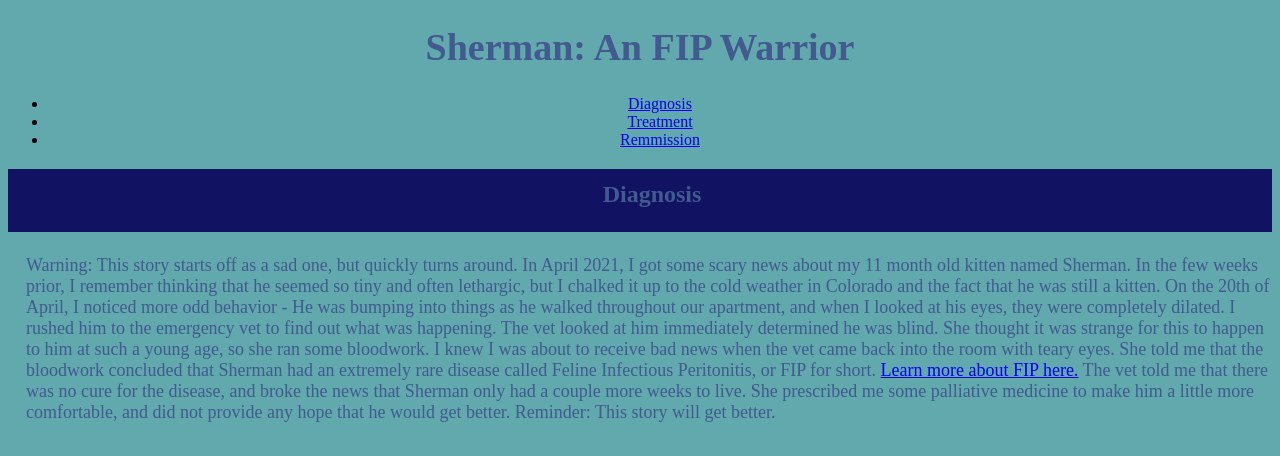
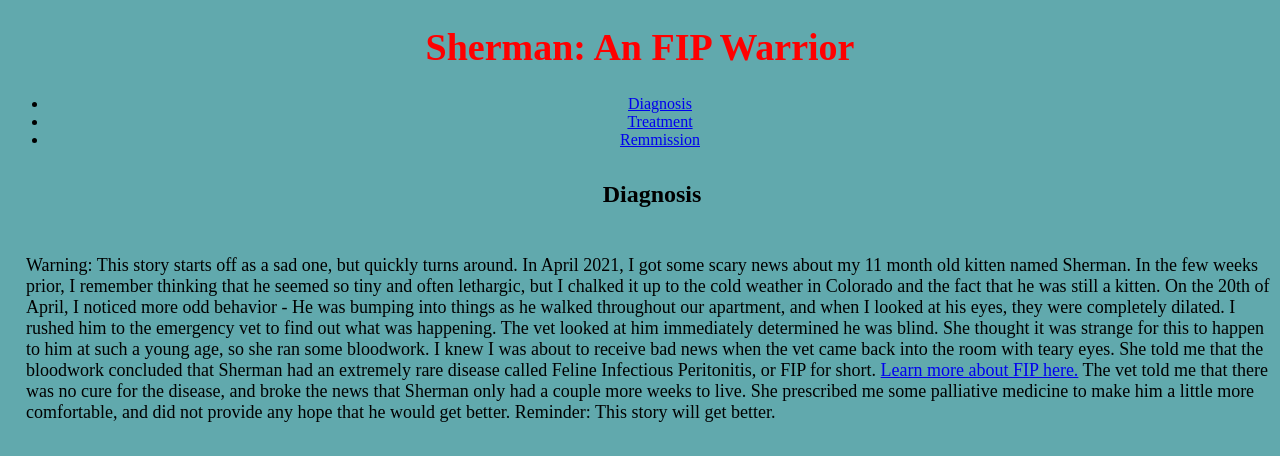
Before and after one commit to Comcast-Round-3-2021-2022/js-assignment-4-html-me-something-ewylde200, a website: page index.html in a window 1280 px wide. Shown: the top 456 px of the page. Drawn offline with Linux system fonts and the light colour scheme; grey boxes are pictures that could not be loaded.

Commit message:
Hopefully the finally changes to CSS

```diff
--- a/styles.css
+++ b/styles.css
@@ -1,16 +1,17 @@
 
 #mainHeading {
-    color: #425a8f;
+    color: red;
     text-align: center;
 	font-size: 38px;
 }
 
-#secondheader {
+#secondHeader {
     background-color: rgb(18, 18, 99);
+    color: #425a8f;
 }
 
-.navy {
-    color: #425a8f;
+.funParagraph {
+    color: green;
   }
 
 body {
@@ -19,20 +20,18 @@ body {
   }
 
   h2 {
-	color: #425a8f;
 	text-align: left;
-	font-size: 32;
 	text-align: center;
-	padding: .5em 0 1em 1em
+	padding: .5em 0 1em 1em;
   }
   p {
 	text-align: left;
-	font-size: 18px;;
+	font-size: 18px;
 	padding: .2em 0 1em 1em;
   }
 
   ul {
-	text-align: center
+	text-align: center;
   }
   img {
 	display: block;
@@ -45,5 +44,5 @@ body {
   footer {
 	text-align: center;
 	color: #425a8f;
-	margin-top: 1em
+	margin-top: 1em;
   }
```
